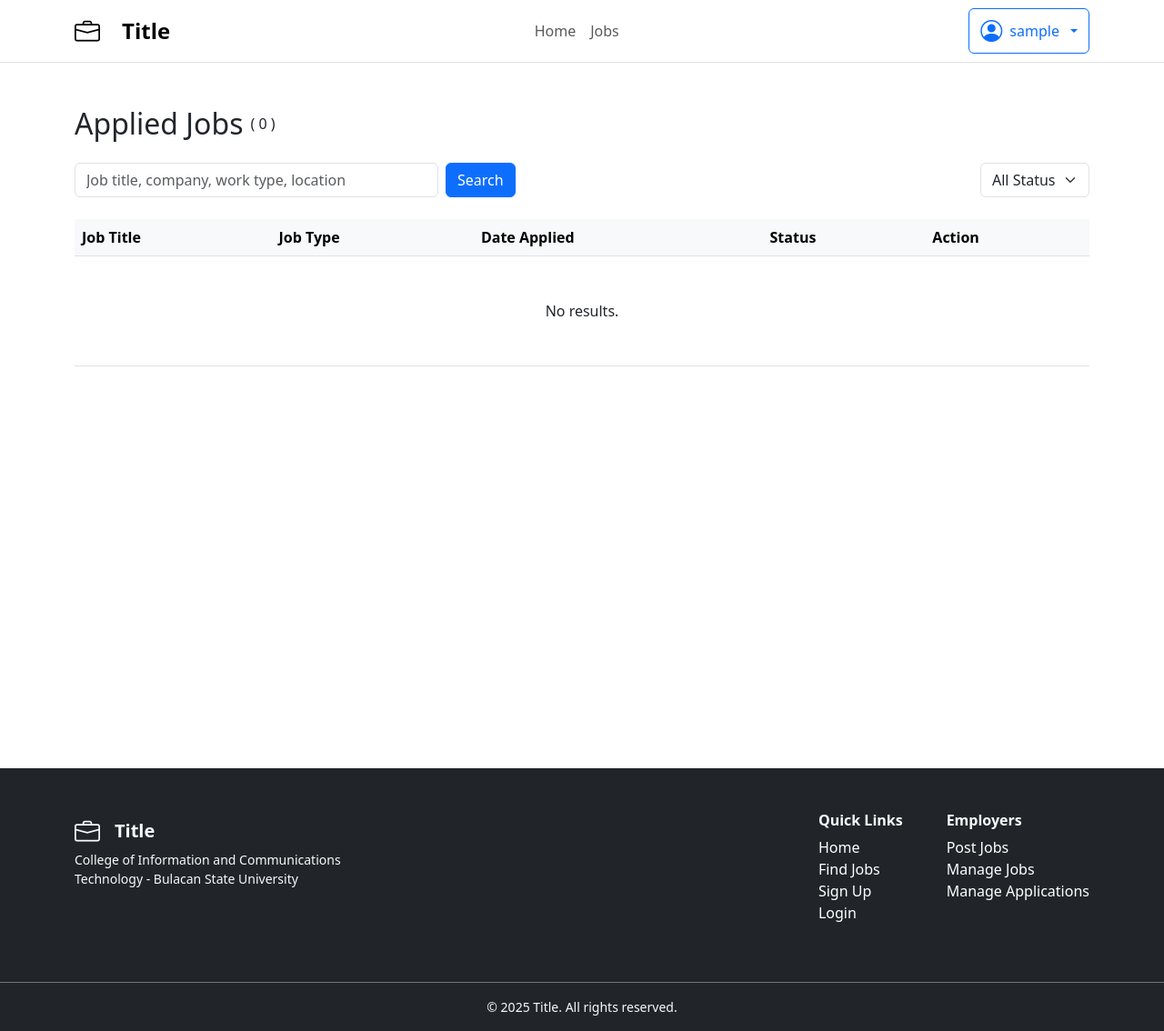
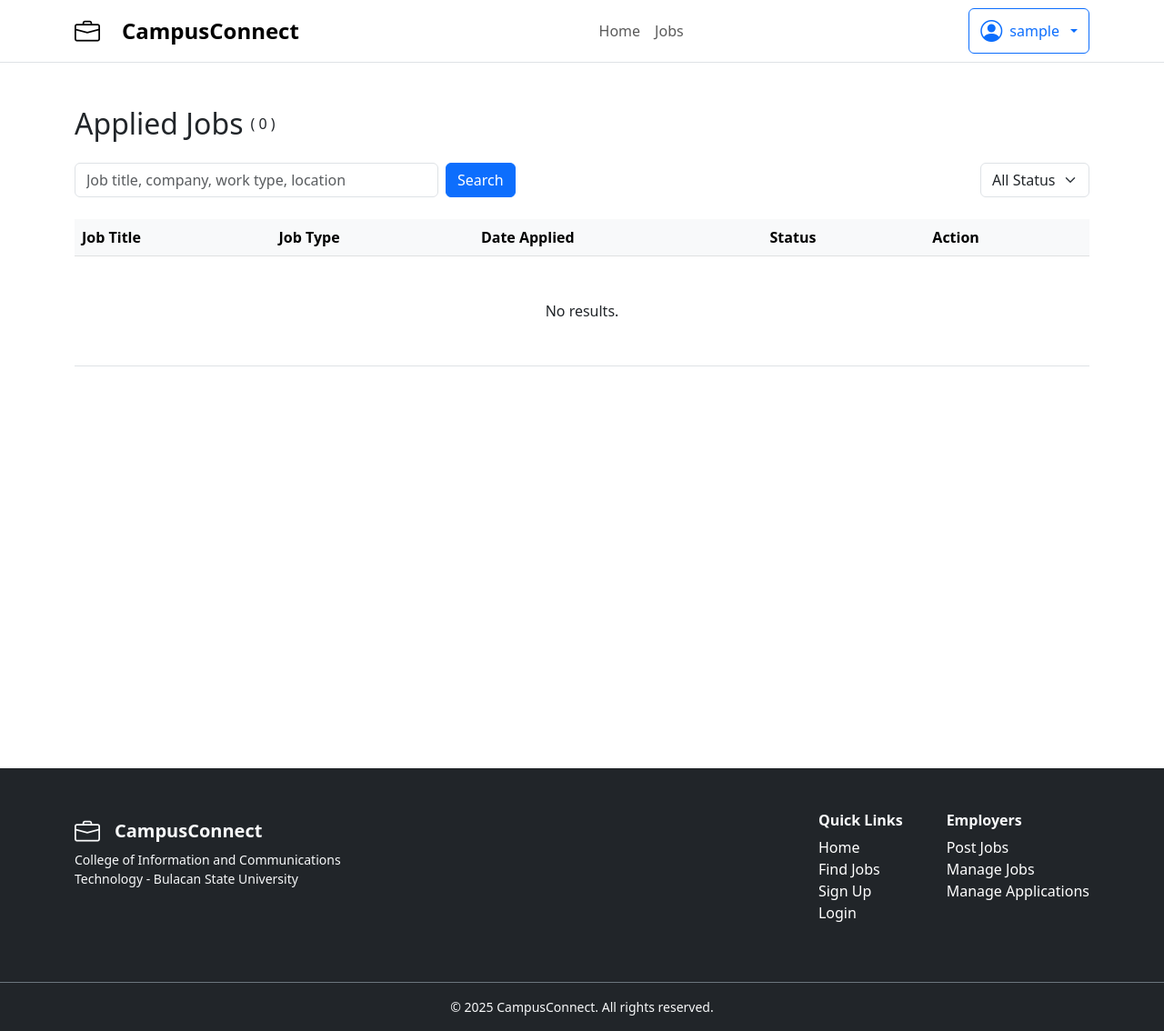
Before and after one commit to alexgalicio/jobportal, a Django app: page /student/applied/ in a window 1280 px wide. Shown: the whole page at 91% size. Run offline with Django 5.2, Linux system fonts and the light colour scheme; the visitor is signed in with stand-in values (Sample User, id 1); data that the repository does not hold is empty; some libraries are stand-ins or nearby versions.

Commit message:
update README.md

```diff
--- a/main/templates/main/base.html
+++ b/main/templates/main/base.html
@@ -28,7 +28,7 @@
       <a class="navbar-brand" href="#">
         <div class="d-flex align-items-center">
           <i class="bi bi-briefcase fs-3 me-4"></i>
-          <h4 class="fw-bold mb-0">Title</h4>
+          <h4 class="fw-bold mb-0">CampusConnect</h4>
         </div>
       </a>
 
@@ -146,7 +146,7 @@
         <div class="footer-brand">
           <div class="d-flex align-items-center">
             <i class="bi bi-briefcase fs-3 me-3"></i>
-            <h5 class="fw-bold mb-0">Title</h5>
+            <h5 class="fw-bold mb-0">CampusConnect</h5>
           </div>
           <p class="small mb-0">
             College of Information and Communications<br>
@@ -197,7 +197,7 @@
     <!-- copyright -->
     <div class="footer-bottom border-top border-secondary py-3 mt-4">
       <div class="container text-center small">
-        <p class="mb-0">© {% now "Y" %} Title. All rights reserved.</p>
+        <p class="mb-0">© {% now "Y" %} CampusConnect. All rights reserved.</p>
       </div>
     </div>
   </footer>
```
Also changed, not shown: README.md.
